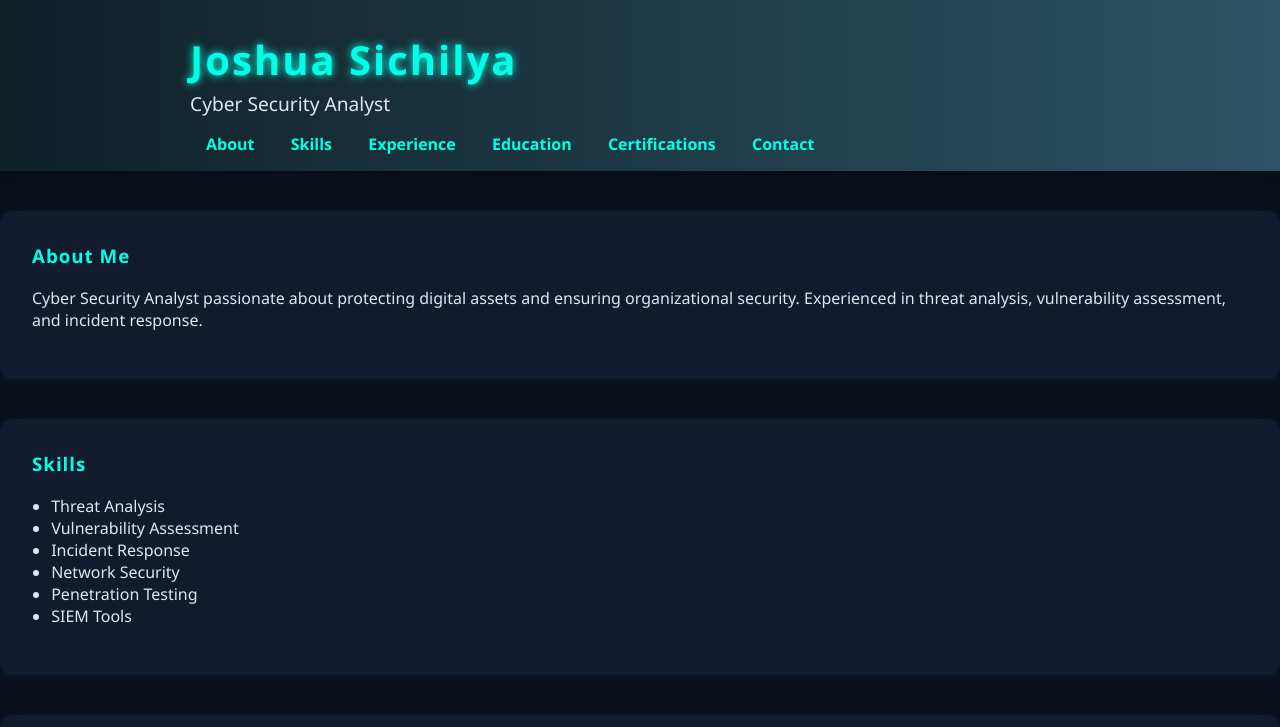
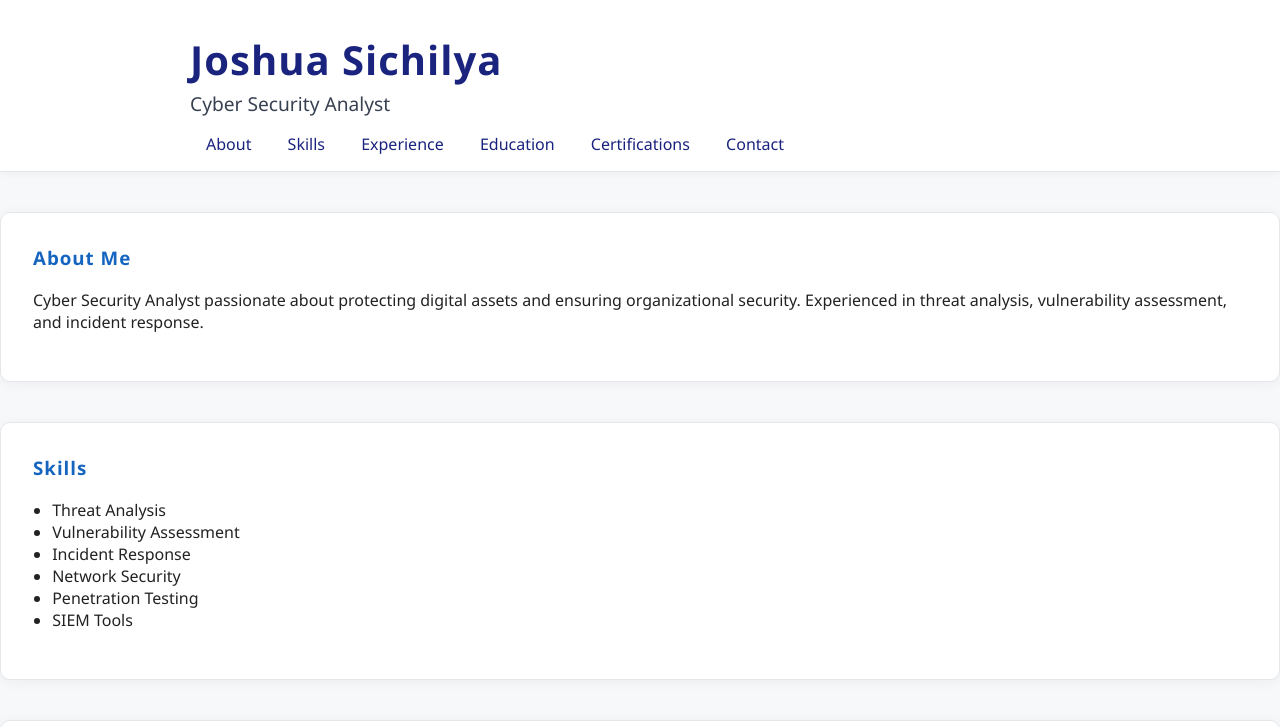
Before and after one commit to Euphemia1/Joshua, a plain HTML site: page index.html in a window 1280 px wide. Shown: the top 727 px of the page. Drawn offline with Linux system fonts and the light colour scheme.

Commit message:
add chnages to code for email

```diff
--- a/index.html
+++ b/index.html
@@ -62,7 +62,7 @@
         </section>
         <section id="contact" class="section">
             <h3>Contact</h3>
-            <p>Email: <a href="mailto:your.email@example.com">your.email@example.com</a></p>
+            <p>Email: <a href="mailto:your.email@example.com">joshuasichilya099@gmail.com</a></p>
             <p>LinkedIn: <a href="#">linkedin.com/in/yourprofile</a></p>
         </section>
     </main>
--- a/style.css
+++ b/style.css
@@ -2,72 +2,93 @@
 body {
     margin: 0;
     font-family: 'Segoe UI', Tahoma, Geneva, Verdana, sans-serif;
-    background: #0a0f1a;
-    color: #e0e6ed;
+    background: #f6f8fa;
+    color: #222;
 }
+
 header {
-    background: linear-gradient(90deg, #0f2027, #2c5364);
+    background: #fff;
+    border-bottom: 1px solid #e5e7eb;
     padding: 2rem 0 1rem 0;
-    box-shadow: 0 2px 8px rgba(0,0,0,0.3);
+    box-shadow: 0 2px 8px rgba(0,0,0,0.04);
 }
+
 header h1 {
     margin: 0;
     font-size: 2.5rem;
-    letter-spacing: 2px;
-    color: #00ffe7;
-    text-shadow: 0 0 8px #00ffe7;
+    letter-spacing: 1px;
+    color: #1a237e;
+    font-weight: 700;
 }
+
 header h2 {
     margin: 0.2rem 0 1rem 0;
     font-size: 1.2rem;
-    color: #e0e6ed;
+    color: #374151;
     font-weight: 400;
 }
+
 nav {
     margin-top: 1rem;
 }
+
 nav a {
-    color: #00ffe7;
+    color: #1a237e;
     text-decoration: none;
     margin: 0 1rem;
-    font-weight: bold;
-    transition: color 0.2s;
+    font-weight: 500;
+    padding-bottom: 2px;
+    border-bottom: 2px solid transparent;
+    transition: border-color 0.2s, color 0.2s;
 }
+
 nav a:hover {
-    color: #ff00c8;
+    color: #1565c0;
+    border-bottom: 2px solid #1565c0;
 }
+
 .container {
     width: 90%;
     max-width: 900px;
     margin: 0 auto;
 }
+
 .section {
     margin: 2.5rem 0;
     padding: 2rem;
-    background: rgba(20, 30, 50, 0.85);
-    border-radius: 12px;
-    box-shadow: 0 2px 12px rgba(0,255,231,0.05);
+    background: #fff;
+    border-radius: 10px;
+    box-shadow: 0 2px 12px rgba(60,60,60,0.06);
+    border: 1px solid #e5e7eb;
 }
+
 .section h3 {
-    color: #00ffe7;
+    color: #1565c0;
     margin-top: 0;
     letter-spacing: 1px;
+    font-weight: 600;
 }
+
 ul {
     padding-left: 1.2rem;
 }
+
 .job h4 {
     margin-bottom: 0.2rem;
-    color: #ff00c8;
+    color: #1a237e;
+    font-weight: 600;
 }
+
 footer {
     text-align: center;
     padding: 1rem 0;
-    background: #101522;
-    color: #888;
+    background: #f1f3f6;
+    color: #555;
     font-size: 0.95rem;
     margin-top: 2rem;
+    border-top: 1px solid #e5e7eb;
 }
+
 @media (max-width: 600px) {
     .container, .section {
         width: 98%;
```
